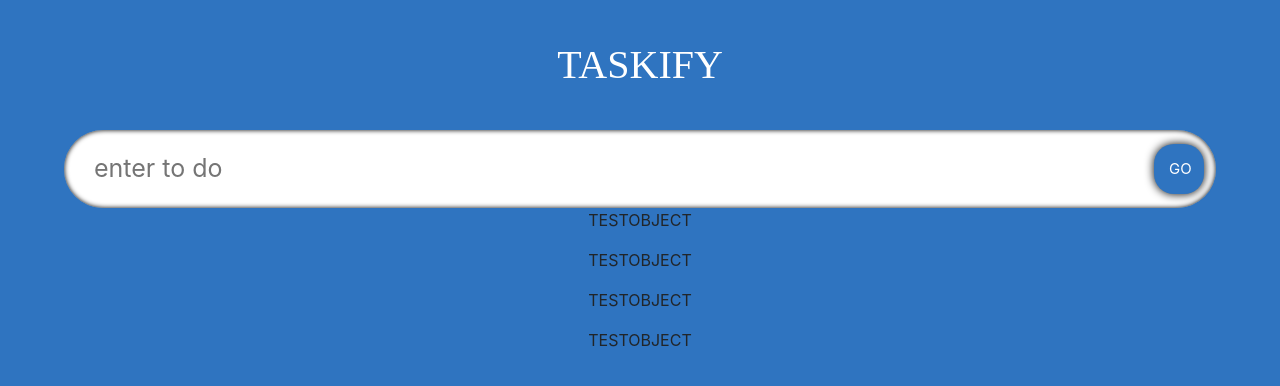
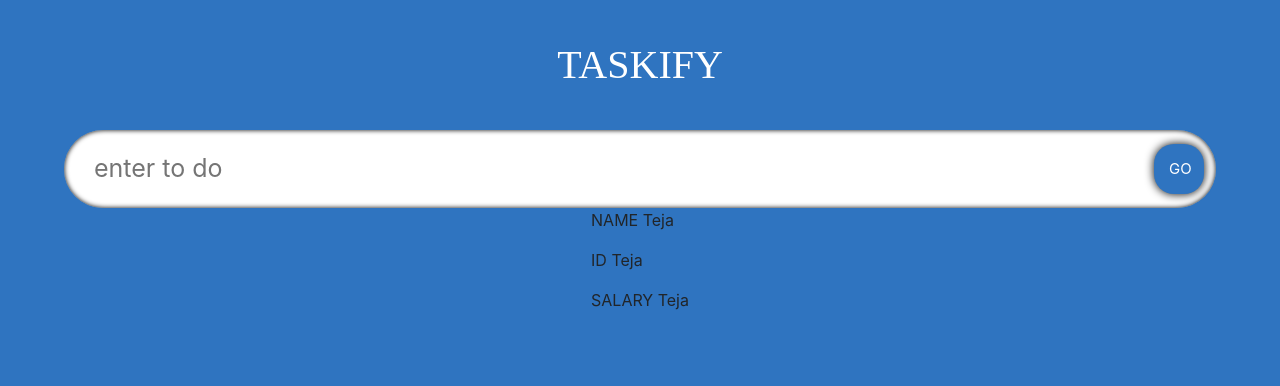
Before and after one commit to teja7777/React-TypeScript, a React (Create React App) app in the folder react_ts/: page / in a window 1280 px wide. Shown: the top 386 px of the page. Built offline with nearby package versions, Linux system fonts and the light colour scheme; a web font is replaced by a local one.

Commit message:
feat:practice object types

```diff
--- a/react_ts/src/App.tsx
+++ b/react_ts/src/App.tsx
@@ -7,6 +7,7 @@ import Stringtype from './Components/PracticingTypes/Stringtype';
 import NumberType from './Components/PracticingTypes/NumberType';
 import ArrayTpes from './Components/PracticingTypes/ArrayTpes';
 import ArrayTypesPractice from './Components/PracticingTypes/ArrayTypesPractice';
+import ObjectTypesPractice from './Components/PracticingTypes/ObjectTypesPractice';
 
 const App: React.FC = () => {
   const [todo, setTodo] = useState<string>("");
@@ -19,6 +20,11 @@ const App: React.FC = () => {
     { label: "TestObject", value: "TestObject" },
     { label: "TestObject", value: "TestObject" }
   ]);
+
+  /*Just for object type practice */
+  const [objectPractice, setObjectPractice] = useState(
+    { name: "Teja", id: 25, salary: "200000000" }
+  )
 
 
   const handleAdd = (e: SyntheticEvent) => {
@@ -38,8 +44,11 @@ const App: React.FC = () => {
       {/* <Stringtype /> */}
       {/* <NumberType /> */}
       {/* <ArrayTpes todos={todos} setTodos={setTodos} /> */}
-      <ArrayTypesPractice arrayPractice={arrayPractice}
-        setArrayPractice={setArrayPractice} />
+      {/* <ArrayTypesPractice arrayPractice={arrayPractice}
+        setArrayPractice={setArrayPractice} /> */}
+      <ObjectTypesPractice objectPractice={objectPractice}
+        setObjectPractice={setObjectPractice}
+      />
     </div>
   );
 }
--- a/react_ts/src/Components/PracticingTypes/ObjectTypesPractice.tsx
+++ b/react_ts/src/Components/PracticingTypes/ObjectTypesPractice.tsx
@@ -1,9 +1,22 @@
 
 import React from 'react'
 
-function ObjectTypesPractice() {
+type RequiredProps = {
+  objectPractice: {
+    name: string, id: number, salary: string
+  },
+  setObjectPractice: React.Dispatch<React.SetStateAction<{
+    name: string;
+    id: number;
+    salary: string;
+  }>>
+}
+
+function ObjectTypesPractice({ objectPractice, setObjectPractice }: RequiredProps) {
   return (
-    <div>ObjectTypes.Practice</div>
+    <div>{Object.keys(objectPractice)?.map((val) => {
+      return <p>{val?.toUpperCase() + " " + objectPractice["name"]}</p>
+    })}</div>
   )
 }
 
```
